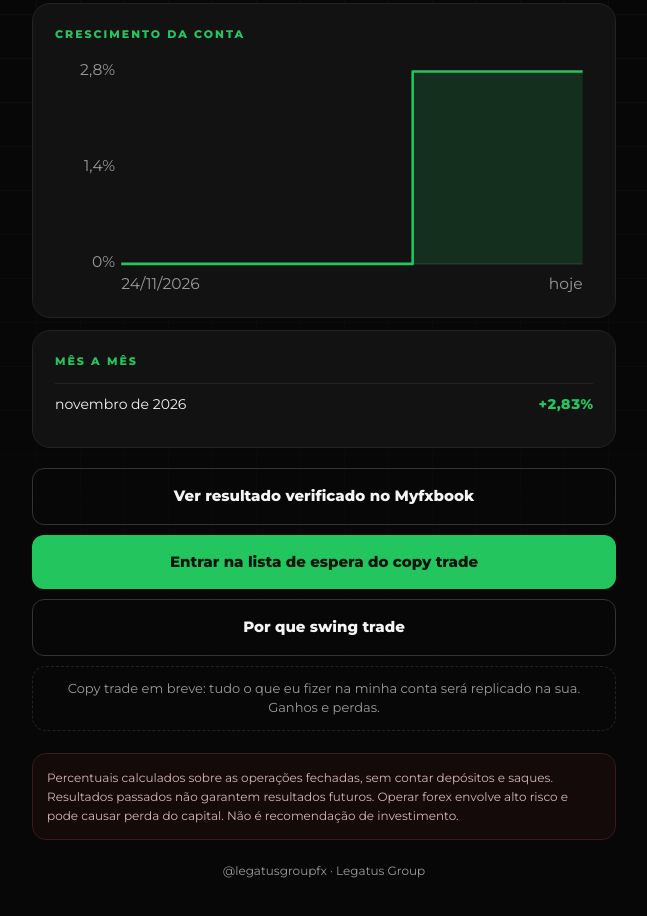
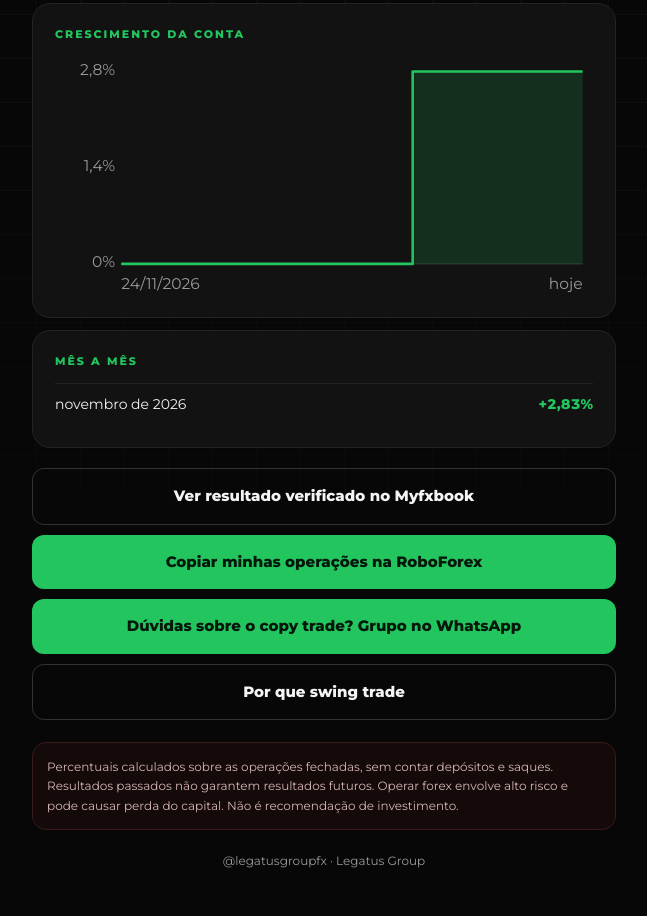
Before and after one commit to allisoncord-cpu/resultados, a plain HTML site: page index.html in a window 1280 px wide. Shown: the part 690-1606 px from the top of the page, without its empty margins (316-963 px from the left). Drawn offline with Linux system fonts and the light colour scheme.

Commit message:
Link do copy trade da RoboForex

```diff
--- a/config.js
+++ b/config.js
@@ -3,7 +3,7 @@ window.CONFIG = {
   titulo: "Resultados ao vivo",
   subtitulo: "Conta real de forex · operações de swing trade",
   myfxbook: "https://www.myfxbook.com/members/LegatusGroup/72179835/12330830",          // link da conta verificada no Myfxbook
-  contato: "",           // link do WhatsApp ou Instagram para quem quer copiar as operações
-  textoContato: "Quero copiar as operações",
-  copyEmBreve: true      // mostra o aviso "copy trade em breve"
+  contato: "https://www.roboforex.com/copy-trading/rating/aaac/72179835",           // link do WhatsApp ou Instagram para quem quer copiar as operações
+  textoContato: "Copiar minhas operações na RoboForex",
+  copyEmBreve: false     // mostra o aviso "copy trade em breve"
 };
--- a/index.html
+++ b/index.html
@@ -97,7 +97,7 @@ footer{text-align:center;color:var(--ink-2);font-size:12px;margin-top:22px}
   h += `<div class="botoes">`;
   if(link(C.myfxbook)) h += `<a class="btn sec" href="${link(C.myfxbook)}" target="_blank" rel="noopener">Ver resultado verificado no Myfxbook</a>`;
   if(link(C.contato)) h += `<a class="btn prim" href="${link(C.contato)}" target="_blank" rel="noopener">${esc(C.textoContato||"Fale comigo")}</a>`;
-  h += `<a class="btn prim" href="https://chat.whatsapp.com/IlZBVR45fd42ztf4DkR9wu" target="_blank" rel="noopener">Entrar na lista de espera do copy trade</a>`;
+  h += `<a class="btn prim" href="https://chat.whatsapp.com/IlZBVR45fd42ztf4DkR9wu" target="_blank" rel="noopener">Dúvidas sobre o copy trade? Grupo no WhatsApp</a>`;
   h += `<a class="btn sec" href="swing.html">Por que swing trade</a>`;
   if(C.copyEmBreve) h += `<div class="embreve">Copy trade em breve: tudo o que eu fizer na minha conta será replicado na sua. Ganhos e perdas.</div>`;
   h += `</div>`;
```
Also changed, not shown: swing.html (+1 -1 lines).
